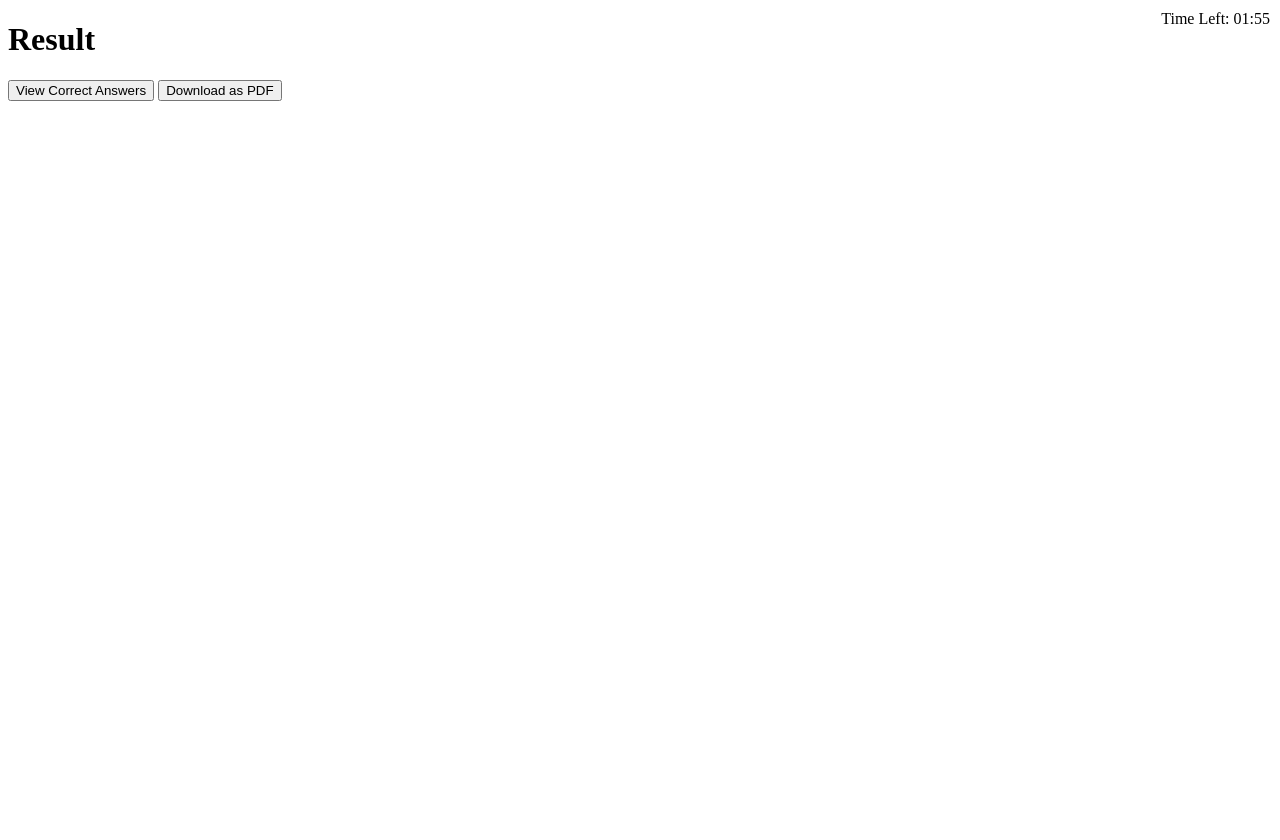
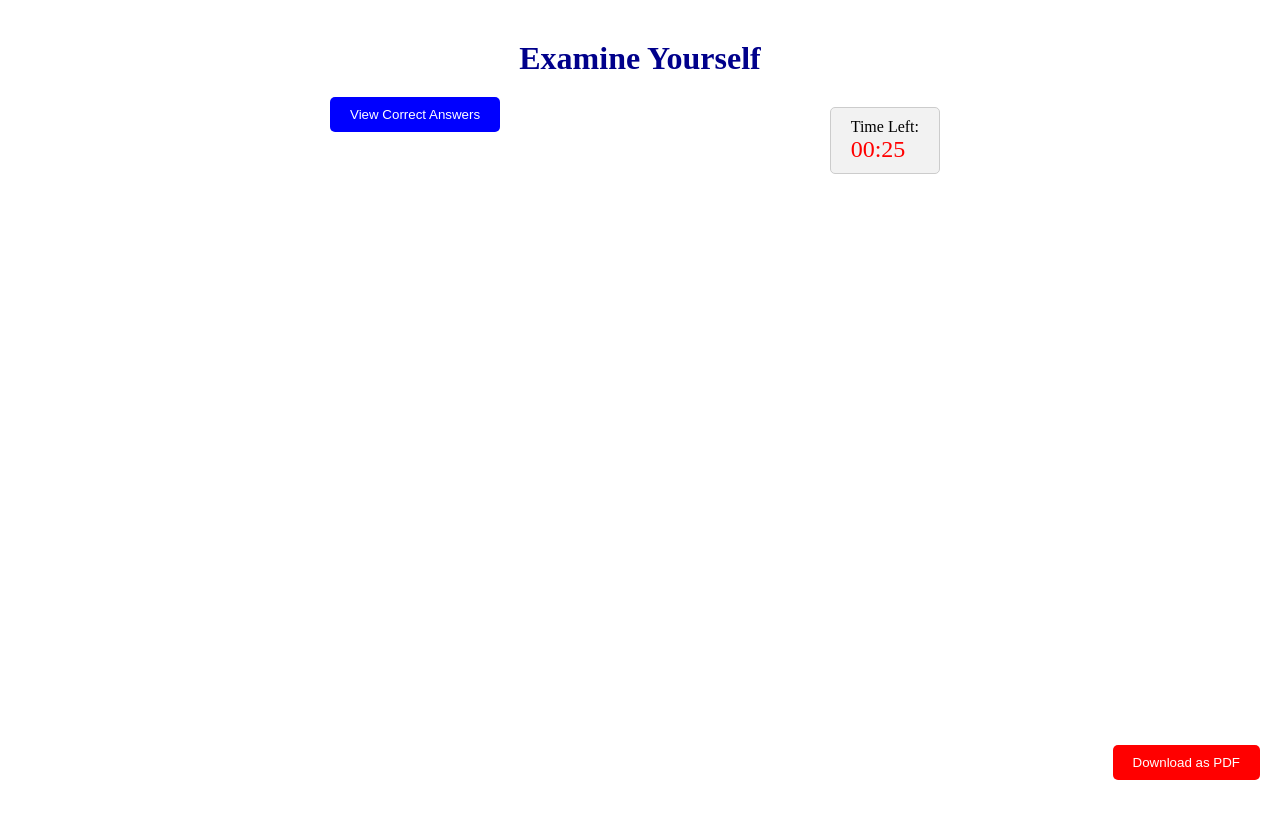
Before and after one commit to LeelaSaud79/MCQ-generator, a Python web app: template templates/result.html in a window 1280 px wide. Before the commit the page ends 101 px from the top, so only its background shows below. Run offline with Jinja, Linux system fonts and the light colour scheme; the template is opened without the code that fills it: most values are stand-ins (such as "Sample title", 1, 10 or a date in 2020).

Commit message:
Add: modify css of result page

```diff
--- a/templates/result.html
+++ b/templates/result.html
@@ -1,41 +1,125 @@
 <!DOCTYPE html>
 <html lang="en">
+
 <head>
     <meta charset="UTF-8">
     <meta name="viewport" content="width=device-width, initial-scale=1.0">
     <title>Result</title>
     <style>
+        body {
+            display: flex;
+            flex-direction: column;
+            align-items: center;
+            height: 100vh;
+            margin: 0;
+            padding: 20px;
+            position: relative;
+            /* Ensure proper positioning of buttons */
+        }
+
+        h1 {
+            text-align: left;
+            /* Fixed typo */
+            margin-top: 20px;
+            margin-bottom: 20px;
+            color: darkblue;
+        }
+
+        .quiz-container {
+            width: 50%;
+            position: relative;
+            /* Ensure proper positioning of buttons */
+        }
+
+        .card {
+            width: 70%;
+            padding: 15px;
+            margin-bottom: 20px;
+            margin-left: 15px;
+            border: 1px solid #ccc;
+            border-radius: 15px;
+            box-shadow: 0 0 10px rgba(0, 0, 0, 0.1);
+        }
+
+        .question {
+            font-size: 18px;
+            /* Adjust as needed */
+        }
+
         @media print {
+
             #downloadButton,
             button[type="submit"] {
                 display: none;
             }
         }
 
-        .timer {
+        .timer-container {
             position: absolute;
             top: 10px;
             right: 10px;
+            background-color: #f2f2f2;
+            border: 1px solid #ccc;
+            border-radius: 5px;
+            padding: 10px 20px;
+        }
+
+        .timer {
+            font-size: 24px;
+            color: red;
+        }
+
+        /* Styling for buttons */
+        button[type="submit"] {
+            background-color: blue;
+            color: white;
+            border: none;
+            padding: 10px 20px;
+            border-radius: 5px;
+            cursor: pointer;
+            margin-right: 10px;
+            /* Create space between buttons */
+        }
+
+        #downloadButton {
+            background-color: red;
+            color: white;
+            border: none;
+            padding: 10px 20px;
+            border-radius: 5px;
+            cursor: pointer;
+            position: fixed;
+            bottom: 20px;
+            right: 20px;
+            z-index: 999;
+            /* Ensure it's above other content */
         }
     </style>
 </head>
+
 <body>
-    <h1>Result</h1>
+    <h1>Examine Yourself</h1>
+    <div class="quiz-container">
+        <div class="timer-container">
+            Time Left:
             <div class="timer" id="timer"></div> <!-- Timer display -->
+        </div>
         <form id="quizForm" method="post" action="/view_answer">
             {% for i, (question, options, correct_answer) in enumerate(questions) %}
+            <div class="card">
                 <div class="question">
-            <p>{{ question }}</p>
+                    <p>Question {{ i + 1 }}: {{ question }}</p>
                     {% for j, option in enumerate(options) %}
                     <input type="radio" id="option_{{ i }}_{{ j }}" name="question_{{ i }}" value="{{ option }}">
                     <label for="option_{{ i }}_{{ j }}">{{ option }}</label><br>
                     {% endfor %}
                 </div>
-        <br>
+            </div>
             {% endfor %}
-        <button type="submit">View Correct Answers</button>
+            <button id="viewAnswerButton" type="submit">View Correct Answers</button>
             <button id="downloadButton" onclick="downloadPDF()">Download as PDF</button>
         </form>
+    </div>
 
     <script>
         function downloadPDF() {
@@ -44,14 +128,14 @@
 
         // Timer function
         var timerDisplay = document.getElementById('timer');
-        var questionsCount = {{ questions|length }};
-        var totalDuration = questionsCount * 120; // 2 minutes per question
+        var questionsCount = {{ questions| length }};
+        var totalDuration = questionsCount * 30; // 2 minutes per question
         var timeLeft = totalDuration;
         var minutes, seconds;
-        var countdown = setInterval(function() {
+        var countdown = setInterval(function () {
             minutes = Math.floor(timeLeft / 60);
             seconds = timeLeft % 60;
-            timerDisplay.textContent = 'Time Left: ' + (minutes < 10 ? '0' : '') + minutes + ':' + (seconds < 10 ? '0' : '') + seconds;
+            timerDisplay.textContent = (minutes < 10 ? '0' : '') + minutes + ':' + (seconds < 10 ? '0' : '') + seconds;
             timeLeft--;
 
             if (timeLeft < 0) {
@@ -61,4 +145,5 @@
         }, 1000); // Update every second
     </script>
 </body>
+
 </html>
```
Also changed, not shown: templates/login.html (line endings or trailing spaces). Lines whose indentation alone changed are shown as unchanged.
